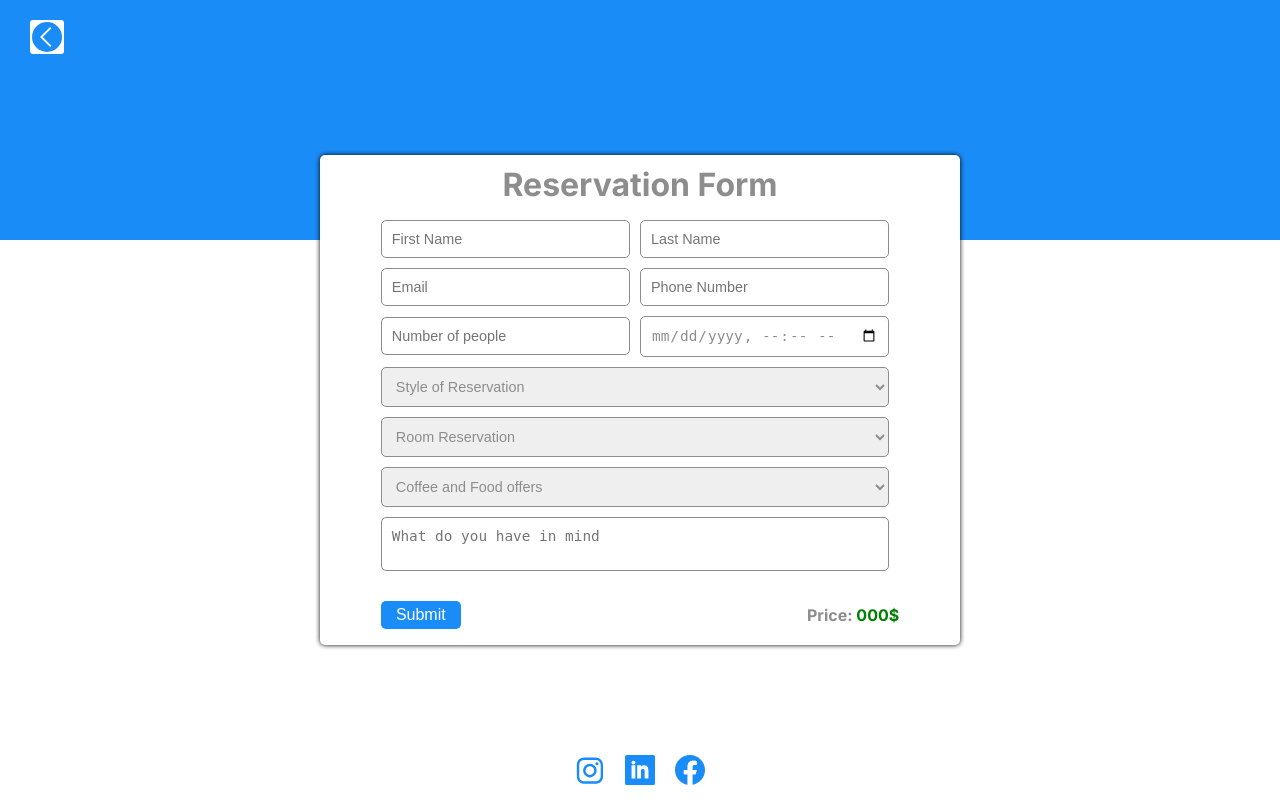
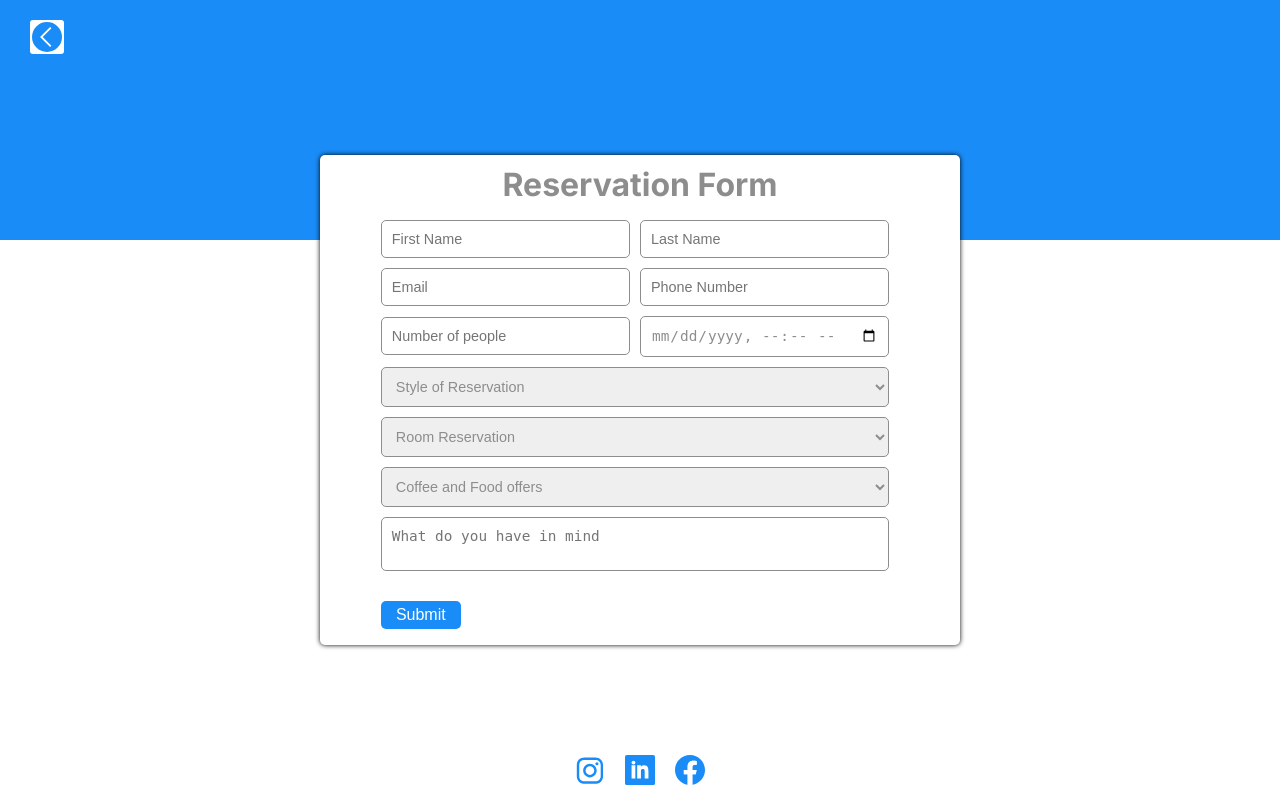
Before and after one commit to Abbas-AG/project0.3, a Django app: page /reservation/ in a window 1280 px wide. Run offline with Django 4.2, Linux system fonts and the light colour scheme; data comes from the database, SQL or seed files in the repository; both versions use the stored data as it was after the commit.

Commit message:
removing price function

```diff
--- a/commercial/templates/reservation.html
+++ b/commercial/templates/reservation.html
@@ -78,7 +78,7 @@
 
             <div id="submint-container" class="submint-container">
                 <button class="submit-btn" type="submit">Submit</button>
-                <p>Price: <span>000$</span></p>
+
             </div>
         </form>
 
```
Also changed, not shown: db.sqlite3.
